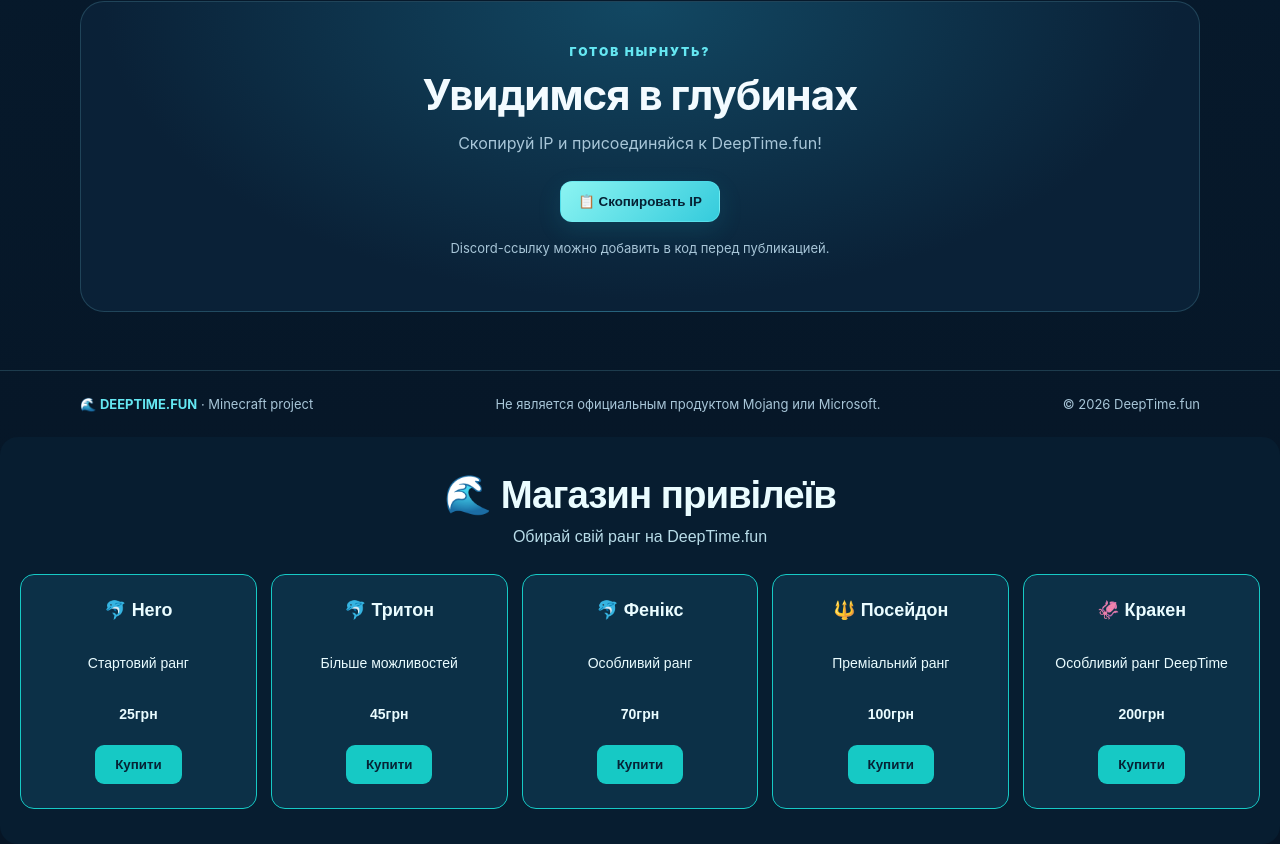
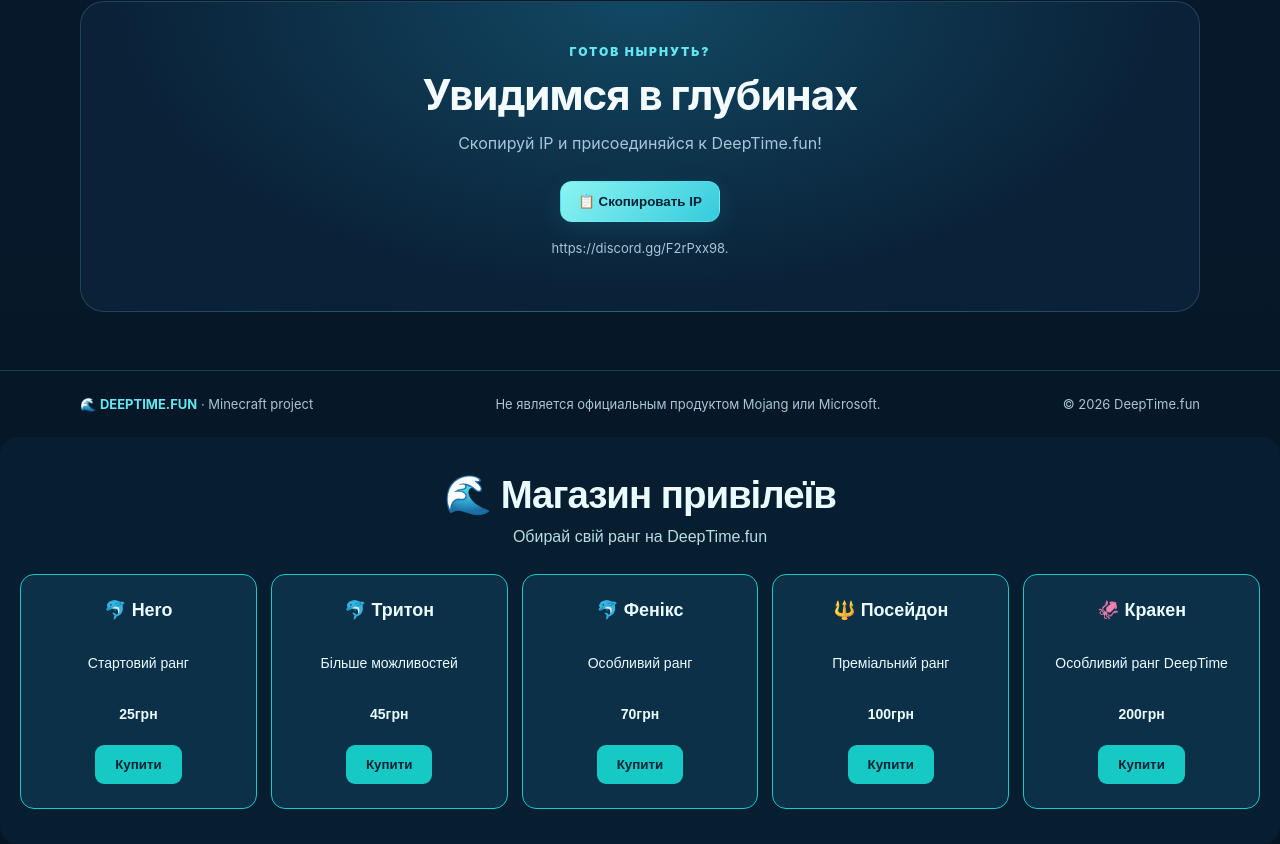
Before and after one commit to lechukvadim-del/deeptime, a plain HTML site: page index.html in a window 1280 px wide. Shown: the part 2953-3797 px from the top of the page. Drawn offline with Linux system fonts and the light colour scheme.

Commit message:
Include Discord link in join section
Added Discord link to the join section.

```diff
--- a/index.html
+++ b/index.html
@@ -141,7 +141,7 @@
     </div>
   </section>
   <section id="join">
-    <div class="wrap"><div class="cta"><div class="eyebrow">Готов нырнуть?</div><h2>Увидимся в глубинах</h2><p class="sub" style="margin-bottom:24px">Скопируй IP и присоединяйся к DeepTime.fun!</p><button class="btn" onclick="copyIP()">📋 Скопировать IP</button><p style="color:var(--muted);font-size:13px;margin-top:18px">Discord-ссылку можно добавить в код перед публикацией.</p></div></div>
+    <div class="wrap"><div class="cta"><div class="eyebrow">Готов нырнуть?</div><h2>Увидимся в глубинах</h2><p class="sub" style="margin-bottom:24px">Скопируй IP и присоединяйся к DeepTime.fun!</p><button class="btn" onclick="copyIP()">📋 Скопировать IP</button><p style="color:var(--muted);font-size:13px;margin-top:18px">https://discord.gg/F2rPxx98.</p></div></div>
   </section>
 </main>
 <footer><div class="wrap foot"><div>🌊 <strong style="color:var(--cyan)">DEEPTIME.FUN</strong> · Minecraft project</div><div>Не является официальным продуктом Mojang или Microsoft.</div><div>© <span id="year"></span> DeepTime.fun</div></div></footer>
```
